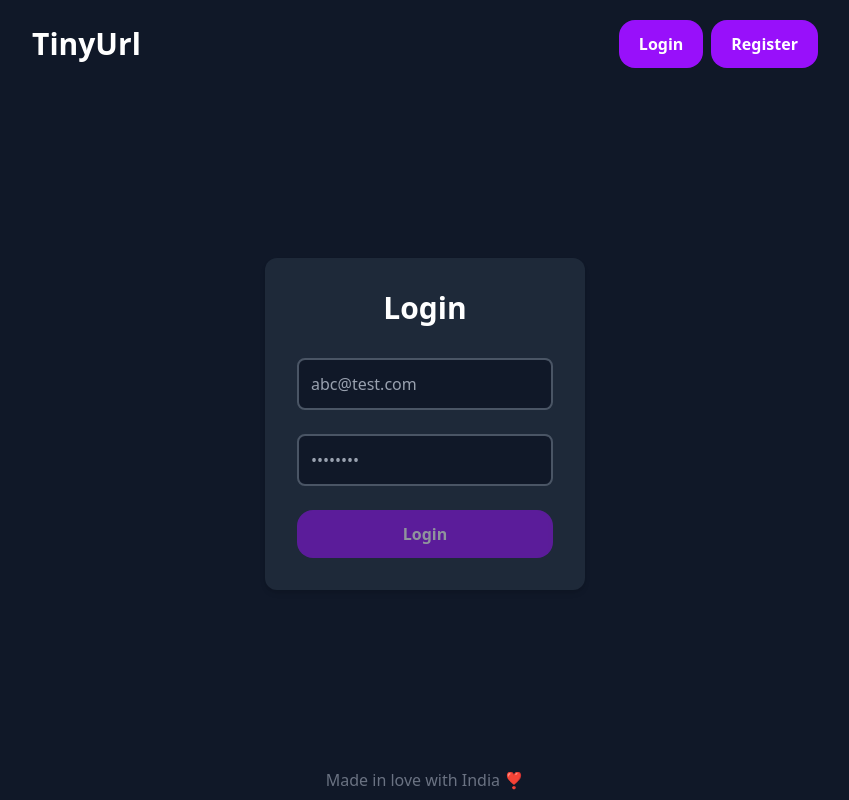
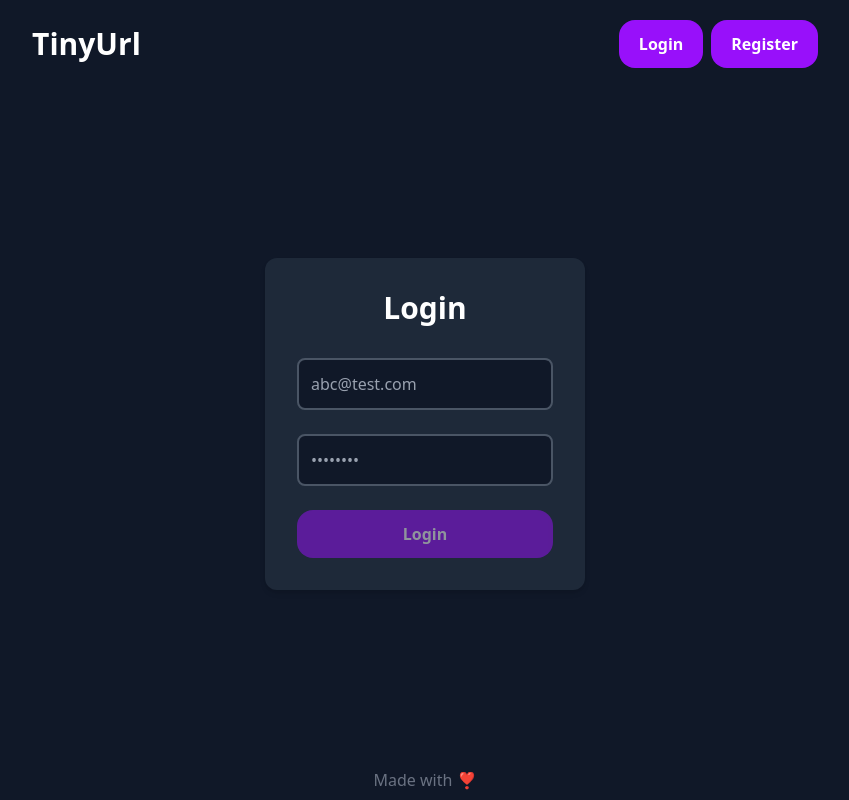
Before and after one commit to RohitDevendraSawant/Tinyurl, a React (Vite) app in the folder client/TinyUrl/: page /login in a window 1280 px wide. Shown: the whole page, without its empty margins (215-1064 px from the left). Built offline with nearby package versions, Linux system fonts and the light colour scheme; no server answers.

Commit message:
feat: fix typos

```diff
--- a/client/TinyUrl/src/components/Footer.jsx
+++ b/client/TinyUrl/src/components/Footer.jsx
@@ -1,7 +1,7 @@
 const Footer = () => {
   return (
     <div>
-        <p className='text-gray-500 text-center p-2'>Made in love with India ❣️</p>
+        <p className='text-gray-500 text-center p-2'>Made with ❣️</p>
     </div>
   )
 }
```
